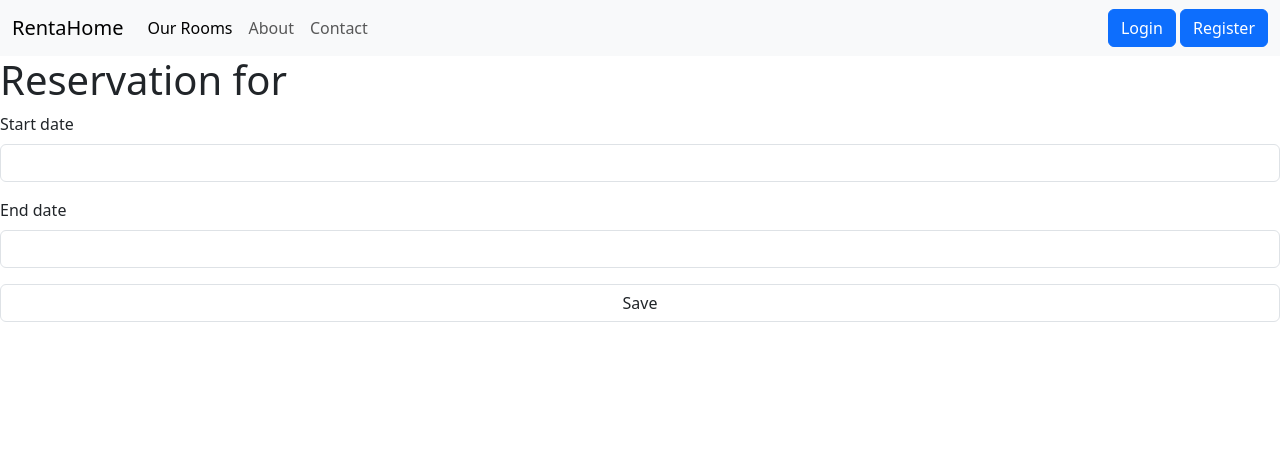
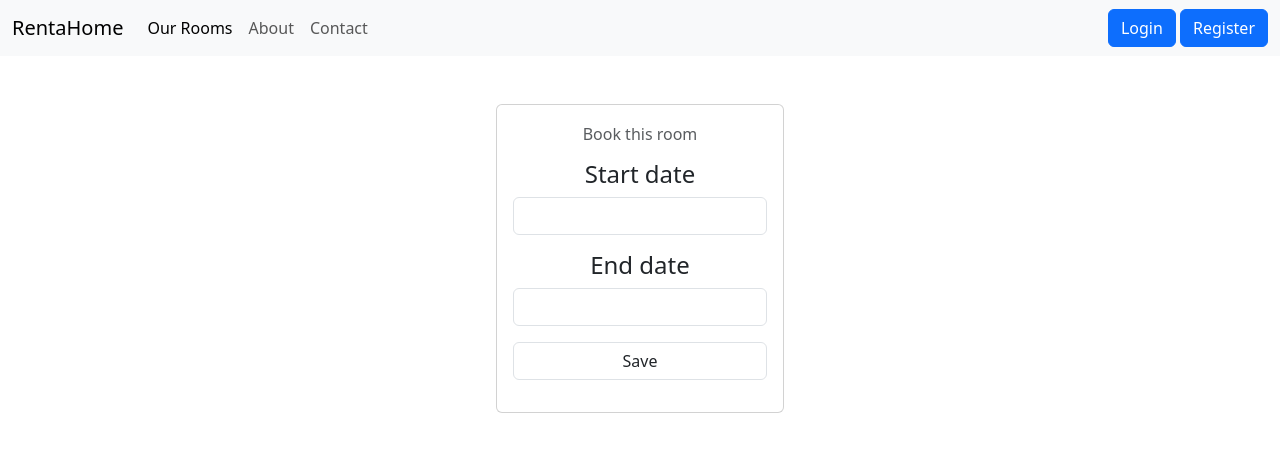
Before and after one commit to NelsQuick/rentaroom-jeudi, a Symfony app: template templates/reservation/index.html.twig in a window 1280 px wide. Shown: the top 452 px of the page. Run offline with Twig, Linux system fonts and the light colour scheme; the template is opened without the code that fills it, so the values that code supplies are empty; form fields are guessed from the names that the template uses; some libraries are stand-ins or nearby versions.

Commit message:
Login/Logout Button, Only user can access to rooms and room, Success page

```diff
--- a/config/bundles.php
+++ b/config/bundles.php
@@ -14,4 +14,6 @@ return [
     Sensio\Bundle\FrameworkExtraBundle\SensioFrameworkExtraBundle::class => ['all' => true],
     SymfonyCasts\Bundle\ResetPassword\SymfonyCastsResetPasswordBundle::class => ['all' => true],
     EasyCorp\Bundle\EasyAdminBundle\EasyAdminBundle::class => ['all' => true],
+    Symfony\Bundle\SecurityBundle\SecurityBundle::class => ['all' => true],
+
 ];
--- a/templates/about/index.html.twig
+++ b/templates/about/index.html.twig
@@ -1,6 +1,6 @@
 {% extends 'base.html.twig' %}
 
-{% block title %}Hello AboutController!{% endblock %}
+{% block title %}About{% endblock %}
 
 {% block body %}
 <style>
--- a/templates/partials/_navbar.html.twig
+++ b/templates/partials/_navbar.html.twig
@@ -18,8 +18,13 @@
 			</ul>
 		</div>
 		<div class="d-grid gap-2 d-md-block">
-			<a href={{ path("app_login")}} class="btn btn-primary">Login</a>
-			<a href={{ path("app_register")}} class="btn btn-primary">Register</a>
+			{% if app.user %}
+				<a href={{ path ("app_logout")}} class="btn btn-primary">Déconnexion</a>
+				<a href='#' class="btn btn-primary">Account</a>
+			{% else %}
+				<a href={{ path("app_login")}} class="btn btn-primary">Login</a>
+				<a href={{ path("app_register")}} class="btn btn-primary">Register</a>
+			{% endif %}
 		</div>
 	</div>
 </nav>
--- a/templates/reservation/index.html.twig
+++ b/templates/reservation/index.html.twig
@@ -4,12 +4,28 @@
 {% endblock %}
 
 {% block body %}
-	<h1>Reservation for
-		{{ room.name }}</h1>
+	{# <h1 class="text-center">Reservation for
+			{{ room.name }}</h1>
+	<div class="text-center">
+		{{ form_start(form) }}
+		<h3>{{ form_row(form.startDate) }}</h3>
+		<h3>{{ form_row(form.endDate) }}</h3>
+		{{ form_row(form.save) }}
+		{{ form_end(form) }}
+		</div> #}
 
-	{{ form_start(form) }}
-	{{ form_row(form.startDate) }}
-	{{ form_row(form.endDate) }}
-	{{ form_row(form.save) }}
-	{{ form_end(form) }}
+
+	<div class="card mx-auto mt-5" style="width: 18rem;">
+		<div class="card-body">
+			<h5 class="card-title text-center">{{ room.name }}</h5>
+			<h6 class="card-subtitle mb-2 text-body-secondary text-center">Book this room</h6>
+			<h4 class="card-text">{{ form_start(form) }}</h4>
+			<h4 class="card-text text-center my-3">{{ form_row(form.startDate) }}</h4>
+			<h4 class="card-text text-center my-3">{{ form_row(form.endDate) }}</h4>
+			<h4 class="card-text text-center my-3">{{ form_row(form.save) }}</h4>
+			<h4 class="card-text text-center">{{ form_end(form) }}</h4>
+		</div>
+	</div>
+
+
 {% endblock %}
--- a/templates/rooms/index.html.twig
+++ b/templates/rooms/index.html.twig
@@ -3,11 +3,11 @@
 {% block title %}Welcome to our rooms!
 {% endblock %}
 {% block body %}
-    <div class="row mt-3 mx-4">
+    <div class="row mt-3 mx-5">
 	<h1 class='text-center'>ROOMS</h1>
 	{% for room in liste_twig %}
     <div class="col-md-4 mb-5">
-		<div class="shadow card card-bg rounded-3" style="width: 30rem;">
+		<div class="shadow card card-bg rounded-3" style="width: 40rem;">
 			<div class="card-body">
 				<div class="text-center"><h5 class="card-title">{{ room.name }} - {{ room.capacity }} people</h5></div>
 				<div class="text-center"><p class="card-text">{{ room.description }}</p></div>
```
Also changed, not shown: templates/contact/index.html.twig (+13 -15 lines), templates/home/index.html.twig (+8 -15 lines), templates/reservation/success.html.twig (+12 -1 lines), 1 other file.
